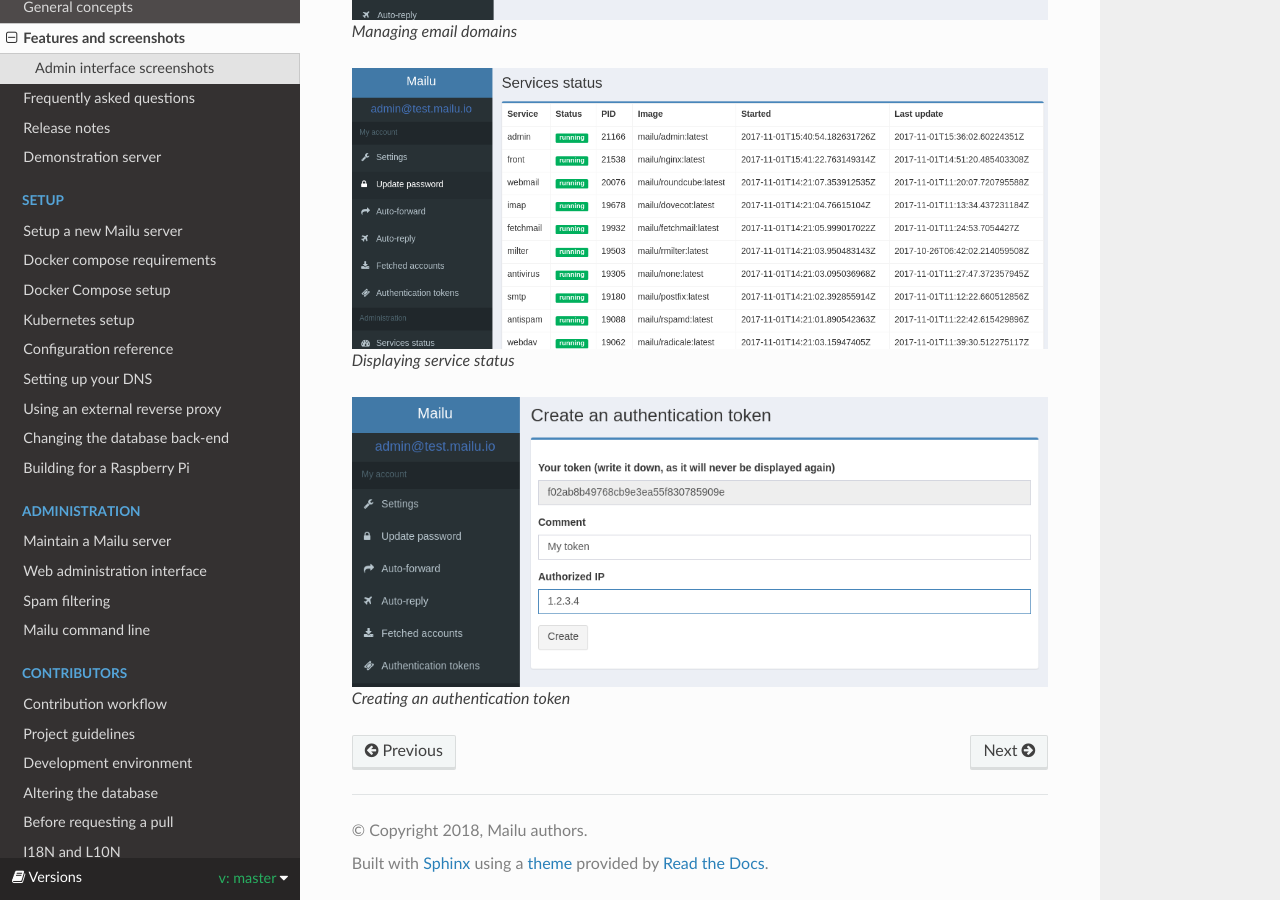
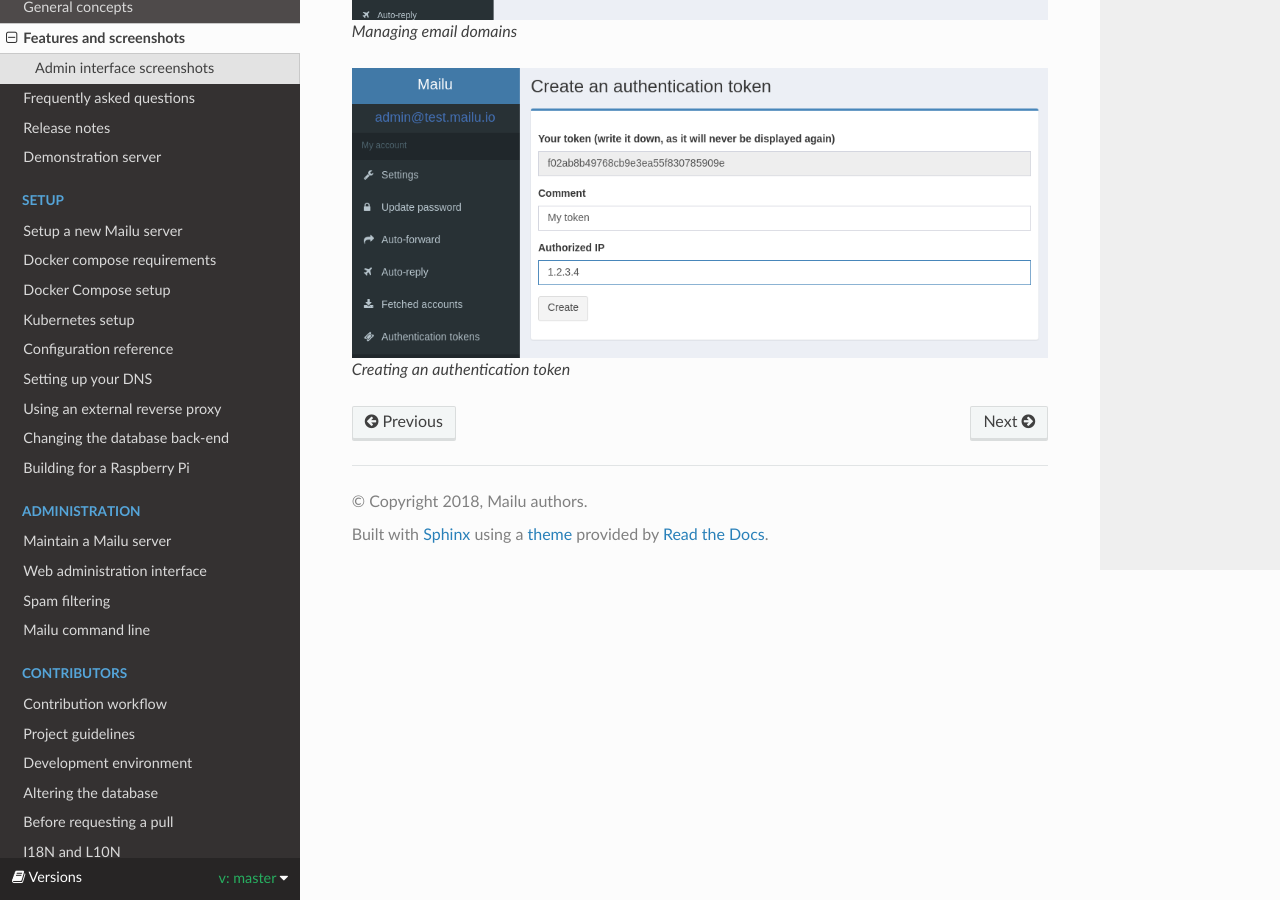
Before and after one commit to WillingDev0812/Mail-Management-Tool, a Sphinx documentation site: the page built from docs/features.rst, in a window 1280 px wide and 900 px high, scrolled down 1103 px. Built offline with Sphinx 7.4.7 and the Read the Docs theme 2.0.0, drawn with Linux system fonts in a browser that asks for light colours; formulas are drawn with MathJax 3.

Commit message:
remove service status "feature"
Per the issue tracker, this was removed in issue #463 (Remove the Service Status page)

```diff
--- a/docs/features.rst
+++ b/docs/features.rst
@@ -16,10 +16,6 @@ Admin interface screenshots
 
    Managing email domains
 
-.. figure:: assets/screenshots/status.png
-
-   Displaying service status
-
 .. figure:: assets/screenshots/token.png
 
    Creating an authentication token
```
